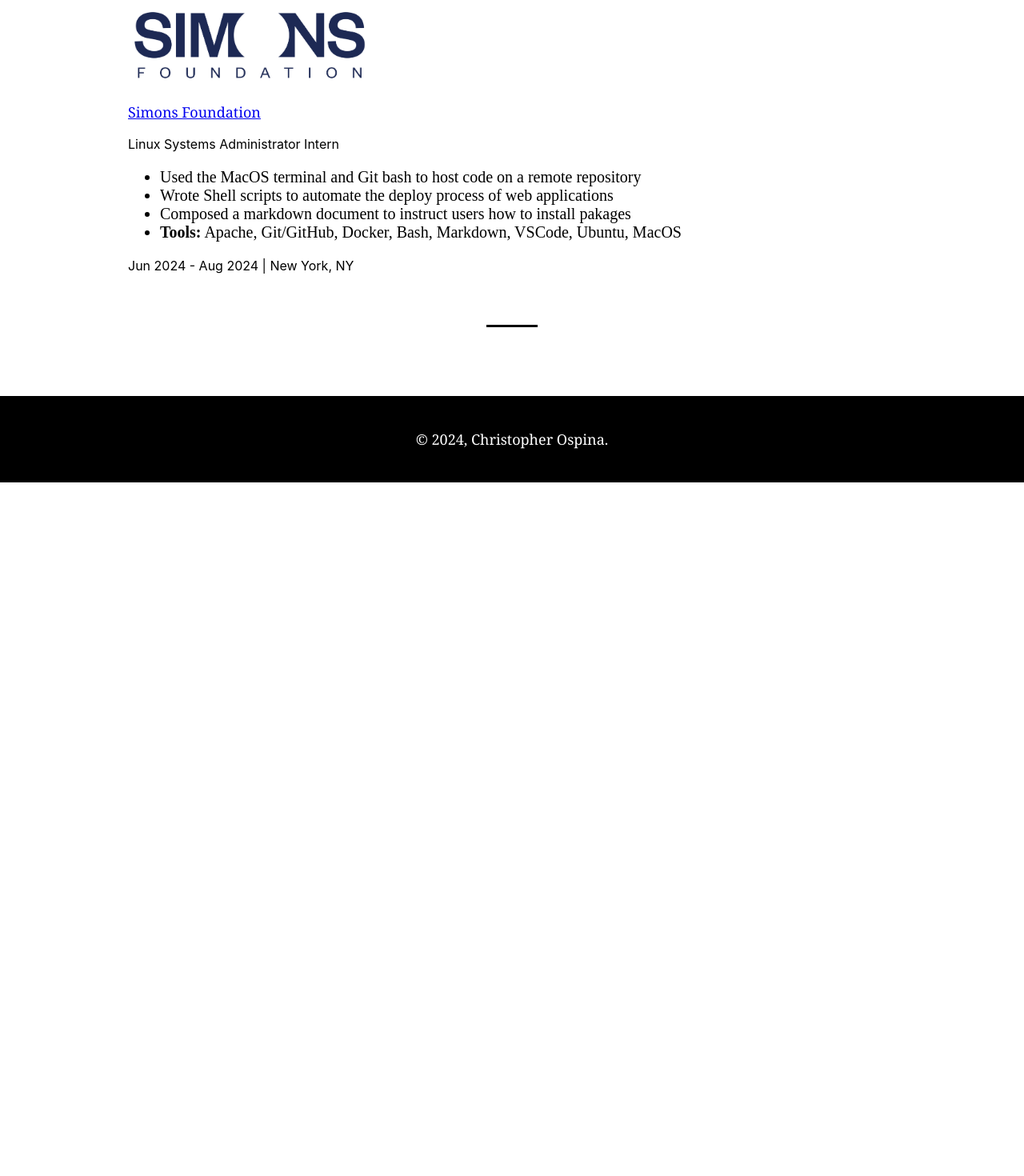
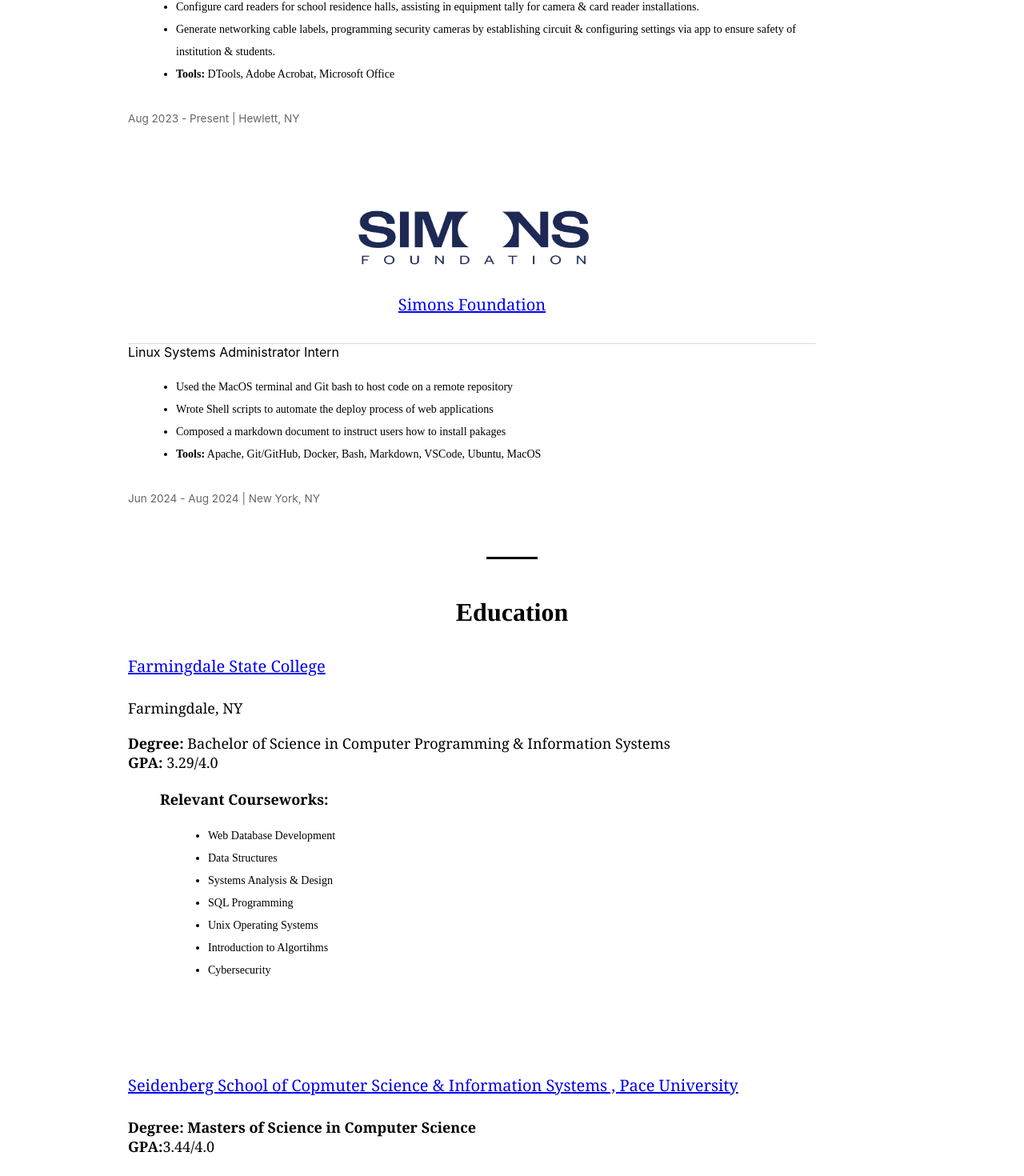
Before and after one commit to ChrisOspina/Professional-Website, a React (Create React App) app: page / in a window 1280 px wide. Shown: the part 2148-3618 px from the top of the page at 80% size. Before the commit the page ends 2751 px from the top, so only its background shows below. Built offline with nearby package versions, Linux system fonts and the light colour scheme.

Commit message:
Moved profile up and added styling to cards

```diff
--- a/src/Main.jsx
+++ b/src/Main.jsx
@@ -35,7 +35,7 @@ return(
                     <li><b>Databases:</b> MySQL, NoSQL</li>
                     <li><b>Libraries:</b> NumPy, Pandas, OpenCV</li>
                     <li><b>Frameworks:</b> React, Flask, DataTables, Node.js, Bootstrap, Apache</li>
-                    <li><b>Tools & Technologies:</b> Wodrpress, Git, Docker, AWS, WinSCP, Unity Engine, Netlify</li>
+                    <li><b>Tools & Technologies:</b> Wodrpress, Git, Docker, AWS, WinSCP, Unity Engine, Android Studio, Netlify</li>
                 </ul>
                 <p>
                 Looking for an opportunity to work in a challenging position combining my skills in Software Engineering, which provides professional development, interesting experiences and personal growth.
@@ -46,6 +46,7 @@ return(
 
         <section id="experience" className="section scrollspy">
             <h2 className="mainHeader-heading">Experience</h2>
+            <br/>
             <div class="container">
                 <div class="card">
                 <div class="card-content">
@@ -148,8 +149,76 @@ return(
         </div>
             </div>
         </section>
-        <section>
+        <section id="education" className="section scrollspy">
+            <h2 className="mainHeader-heading">Education</h2>
+            <div className="container">
+                <div className="row">
+                    <div class="col s12 m6 l6">
+                        <div class="card">
+                            <div class="card-content">
+                                <p>
+                                    <span class="card-title"><a href="https://www.farmingdale.edu/" class="teal-text hoverline">Farmingdale State College</a></span>
+                                </p>
+                                <p class="brown-text">Farmingdale, NY</p>
+                                <p>
+                                    <b>Degree: </b>Bachelor of Science in Computer Programming & Information Systems
+                                <br/>
+                                    <b>GPA: </b>3.29/4.0
+                                </p>
 
+                                <ul>
+                                    <p>
+                                        <b>Relevant Courseworks:</b>
+                                        <ul>
+                                            <li>Web Database Development</li>
+                                            <li>Data Structures</li>
+                                            <li>Systems Analysis & Design</li>
+                                            <li>SQL Programming</li>
+                                            <li>Unix Operating Systems</li>
+                                            <li>Introduction to Algortihms</li>
+                                            <li>Cybersecurity</li>
+                                        </ul>
+                                    </p>
+                                </ul>
+                             </div>
+                        </div>
+
+                    </div>
+                    <div className="col s12 m6 16">
+                        <div className="card">
+                            <div className="card-content">
+                                <p>
+                                    <span className="card-title">
+                                        <a href="https://www.pace.edu/seidenberg" className="teal-text hoverline">Seidenberg School of Copmuter Science & Information Systems
+                                        , Pace University</a>
+                                    </span>
+                                </p>
+                                <p>
+                                    <b>Degree: Masters of Science in Computer Science</b>
+                                    <br/>
+                                    <b>GPA:</b>3.44/4.0
+                                </p>
+
+                                <ul>
+                                <p>
+                                    <b>Relevant Courseworks:</b>
+                                    <ul>
+                                        <li>Algorithms</li>
+                                        <li>Database Management Systems</li>
+                                        <li>Internet Concepts & Structures</li>
+                                        <li>Python Programming</li>
+                                        <li>Game Programming</li>
+                                        <li>Artificial Intelligence</li>
+                                    </ul>
+                                </p>
+                                </ul>
+                            </div>
+                        </div>
+
+
+                    </div>
+                </div>
+            </div>
         </section>
 
 
--- a/src/include/style.css
+++ b/src/include/style.css
@@ -170,3 +170,112 @@ p{
     height: calc(100vh - 50px);
     width: 100%;
   }
+
+  .card {
+    margin-bottom: 60px;
+  }
+  .card li a {
+    margin-right: 0;
+    color: #333;
+  }
+  .card li a:hover {
+    color: #333;
+    font-weight: 500;
+  }
+
+  .card .card-content {
+    padding-bottom: 30px;
+  }
+
+  .card .card-content p {
+    padding: 2px 0 0;
+  }
+  #experience .card .col.s12.m2 a {
+    display: block;
+  }
+
+  #experience .card .col.s12.m2 a img {
+    max-height: 80px;
+  }
+
+  #experience .card-content .row {
+    border-bottom: 1px solid #ddd;
+    padding-bottom: 10px;
+  }
+
+  #experience .col.s12.m2 {
+    text-align: center;
+  }
+
+  .card .card-content .card-title {
+    font-size: 20px;
+    line-height: 24px;
+  }
+  #experience span.card-title {
+    text-align: center;
+    display: block;
+  }
+  #experience span.card-title a {
+    margin: 0;
+  }
+
+
+
+  .card-action span {
+    font-size: 85%;
+    color: #666;
+  }
+
+  .card ul {
+    margin-bottom: 0;
+  }
+
+  .card ul li {
+    line-height: 200%;
+    list-style-type: disc;
+    margin-left: 20px;
+  }
+
+  .card ul li li {
+    color: #666;
+    font-size: 13px;
+  }
+
+  .card .card-title {
+    font-size: 20px;
+  }
+
+  .card .card-content .card-title {
+    line-height: 2.5rem;
+  }
+
+  .card i.right {
+    margin-left: 10px;
+  }
+
+  @media (min-width: 1200px) {
+    #experience .container {
+      width: 860px;
+    }
+  }
+
+  @media (max-width: 1360px) {
+    .card ul li {
+      font-size: 14px;
+      line-height: 200%;
+      margin-left: 20px;
+    }
+  }
+
+  @media (max-width: 1160px) {
+    .card ul li {
+      line-height: 150%;
+    }
+  }
+
+  @media (max-width: 992px) {
+    main {
+      padding-left: 0px;
+      padding-top: 64px;
+    }
+}
```
